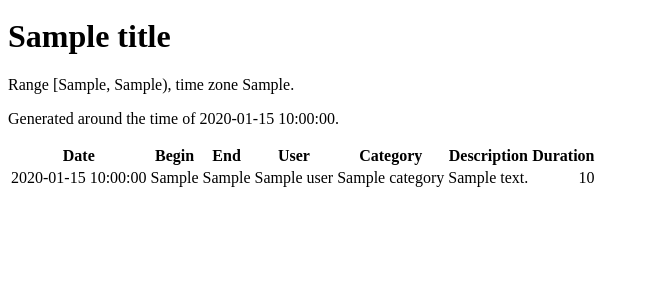
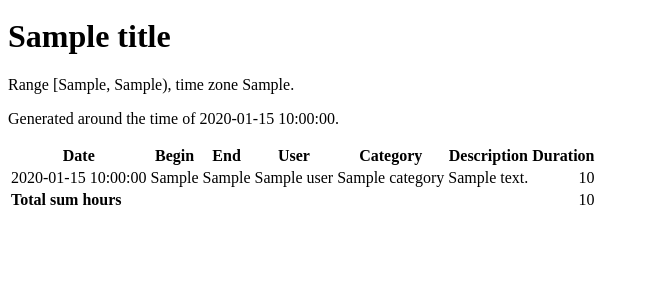
Before and after one commit to ICT-Infer/timelog, a Python web app: template jinja2/hours/sheets/sheet-cat_slug-year-month.htm in a window 1280 px wide. Shown: the part 307-607 px from the top of the page, without its empty margins (0-649 px from the left). Run offline with Jinja, Linux system fonts and the light colour scheme; the template is opened without the code that fills it: most values are stand-ins (such as "Sample title", 1, 10 or a date in 2020).

Commit message:
Total sum hours.

```diff
--- a/jinja2/hours/sheets/sheet-cat_slug-year-month.htm
+++ b/jinja2/hours/sheets/sheet-cat_slug-year-month.htm
@@ -4,11 +4,15 @@
 <meta charset="utf-8">
 <title>{{ title }} - Time sheets - Timelog</title>
 <style>
-.entries > .date,
-.entries > .t_begin,
-.entries > .t_end,
-.entries > .duration {
+.entry > .date,
+.entry > .t_begin,
+.entry > .t_end,
+.entry > .duration,
+.calculation > .duration {
   text-align: right;
+}
+.calculation > th {
+  text-align: left;
 }
 </style>
 </head>
@@ -78,7 +82,7 @@
 </thead>
 <tbody>
 {% for entry in view_data.entries %}
-<tr class="entries">
+<tr class="entry">
   <td class="date">{{ entry.date }}</td>
   <td class="t_begin">{{ entry.t_begin }}</td>
   <td class="t_end">{% if entry.t_end %}{{ entry.t_end }}{% endif %}</td>
@@ -88,6 +92,11 @@
   <td class="duration">{% if entry.duration %}{{ entry.duration }}{% endif %}</td>
 </tr>
 {% endfor %}
+<tr class="calculation total">
+  <!-- TODO: Adjust colspan according to groupings. -->
+  <th colspan="6">Total sum hours</td>
+  <td class="sum duration">{{ view_data.sum_duration }}</td>
+</tr>
 </tbody>
 </table>
 </body>
```
Also changed, not shown: views.py (+11 -0 lines).
